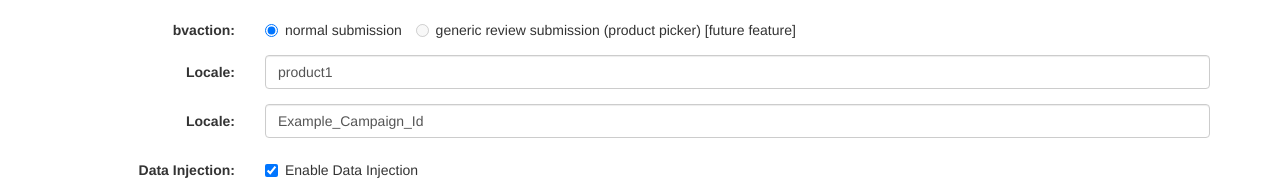
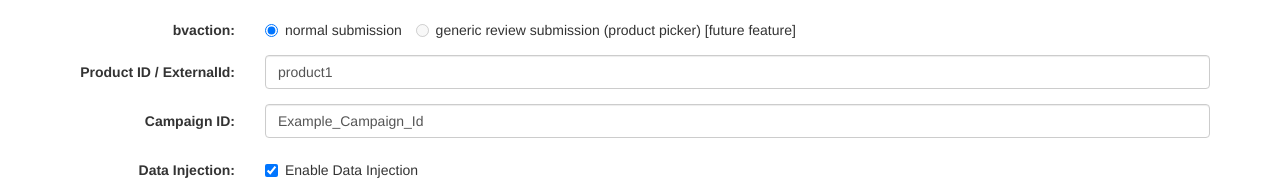
Before and after one commit to arteedecco/conversations-ssurl-generator, a plain HTML site: page index.html in a window 1280 px wide. Shown: the part 451-632 px from the top of the page. Drawn offline with Linux system fonts and the light colour scheme.

Commit message:
updated form labels

```diff
--- a/index.html
+++ b/index.html
@@ -87,14 +87,14 @@
           </div>
 
           <div class="form-group">
-            <label for="inputBvproductId" class="col-sm-2 control-label">Locale:</label>
+            <label for="inputBvproductId" class="col-sm-2 control-label">Product ID / ExternalId:</label>
             <div class="col-sm-10">
               <input type="text" class="form-control" id="inputBvproductId" name="bvproductId" placeholder="product1" data-bind="textInput: bvproductId">
             </div>
           </div>
 
           <div class="form-group">
-            <label for="inputBvcampaignId" class="col-sm-2 control-label">Locale:</label>
+            <label for="inputBvcampaignId" class="col-sm-2 control-label">Campaign ID:</label>
             <div class="col-sm-10">
               <input type="text" class="form-control" id="inputBvcampaignId" name="bvcampaignId" placeholder="Example_Campaign_Id" data-bind="textInput: bvcampaignId">
             </div>
```
